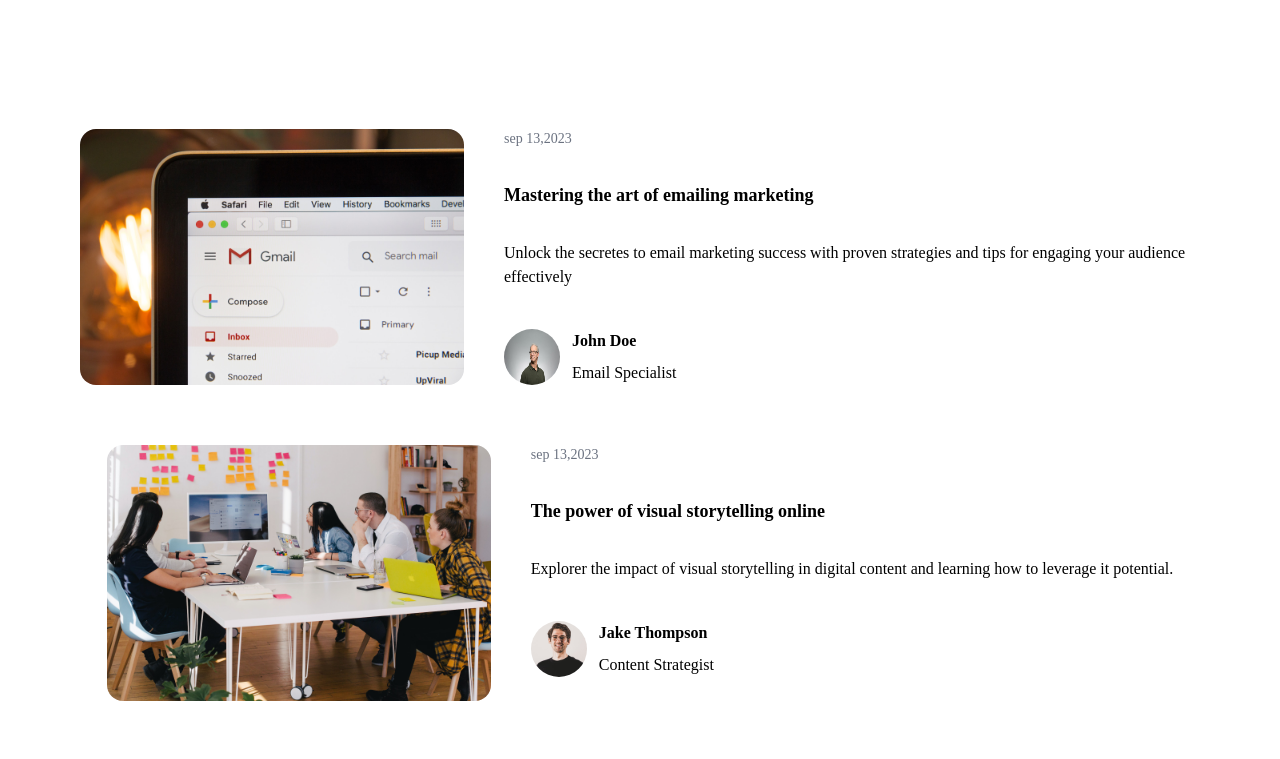
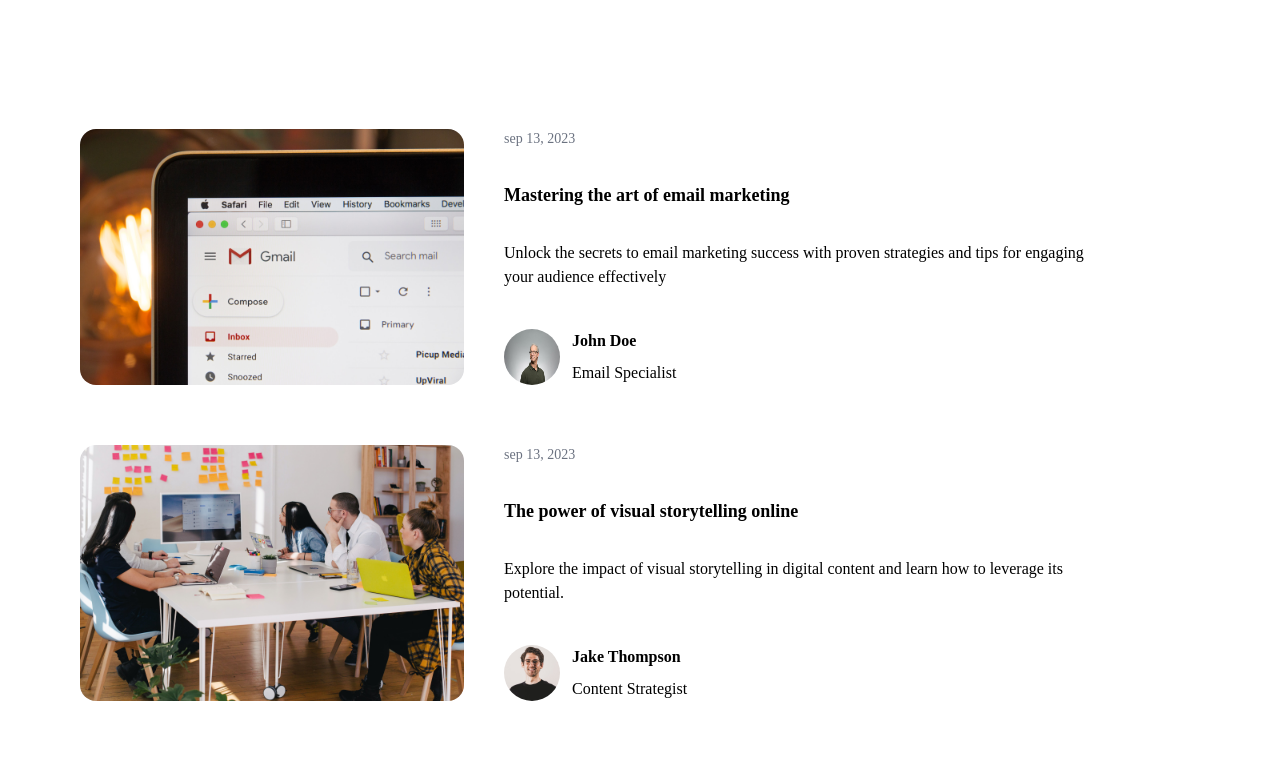
Before and after one commit to dm-mensavi/pixelpulse-zaptek, a React (Create React App) app: page /blog in a window 1280 px wide. Shown: the part 447-1206 px from the top of the page. Built offline with nearby package versions, Linux system fonts and the light colour scheme.

Commit message:
extract blog data from code

```diff
--- a/src/components/Article.js
+++ b/src/components/Article.js
@@ -5,7 +5,7 @@ import blogpic3 from "../assets/blog3pic.jpg";
 import { Link } from "react-router-dom";
 const Article = () => {
 	return (
-		<div className="bg-[#374151] text-white py-20 max-w-[1900] -mx-4 md:-mx-10 lg:-mx-20 px-20 items-center space-y-10">
+		<div className="bg-[#374151] text-white py-20 max-w-[1900] -mx-4 md:-mx-10 lg:-mx-20 px-5 sm:px-20 mb-20 items-center space-y-10">
 			<div>
 				<h1 className="text-5xl font-bold py-3">More articles</h1>
 				<p className="text-xl text-gray-400 pb-16">
--- a/src/components/DetailedBlog.js
+++ b/src/components/DetailedBlog.js
@@ -40,7 +40,7 @@ const DetailedBlog = ({ image, title, name }) => {
 										Before we delve into the strategies, let's understand why
 										email marketing matters:
 									</p>
-									<ul className="pl-10">
+									<ul className="pl-5">
 										<li className="list-disc">
 											<span className="font-bold">Direct Communication:</span>{" "}
 											Email allows you to communicate directly with your
@@ -72,7 +72,7 @@ const DetailedBlog = ({ image, title, name }) => {
 									<h1 className="text-3xl font-bold py-10">
 										Strategies for Email Marketing Success
 									</h1>
-									<ul className="px-10">
+									<ul className="px-5">
 										<li className="list-decimal font-bold text-xl pb-8">
 											{" "}
 											Build a Quality Email List
--- a/src/pages/Blog.jsx
+++ b/src/pages/Blog.jsx
@@ -11,69 +11,79 @@ import blog from '../assets/blog.jpg'
 import blogpic from '../assets/blogpic.jpg'
 
 
+// blogData.js
+
+const blogData = [
+    {
+      id: 1,
+      photo: blog1,
+      date: 'sep 13, 2023',
+      header: 'Mastering the art of email marketing',
+      desc: 'Unlock the secrets to email marketing success with proven strategies and tips for engaging your audience effectively',
+      pic: blog1pic,
+      name: 'John Doe',
+      position: 'Email Specialist',
+      link: '/blog1'
+    },
+    {
+      id: 2,
+      photo: blog2,
+      date: 'sep 13, 2023',
+      header: 'The power of visual storytelling online',
+      desc: 'Explore the impact of visual storytelling in digital content and learn how to leverage its potential.',
+      pic: blog2pic,
+      name: 'Jake Thompson',
+      position: 'Content Strategist',
+      link: '/blog2'
+    },
+    {
+      id: 3,
+      photo: blog,
+      date: 'sep 13, 2023',
+      header: 'The art of crafting compelling content',
+      desc: 'Unlock the secrets to crafting content that captivates your audience and drives meaningful engagement.',
+      pic: blogpic,
+      name: 'Olivia Martinez',
+      position: 'Content Specialist',
+      link: '/blog3'
+    },
+    {
+      id: 4,
+      photo: blog3,
+      date: 'sep 13, 2023',
+      header: 'Effective strategies for boosting online engagement',
+      desc: 'Enhance online engagement with these strategies: audience understanding, quality content, consistency, user-generated content, and more.',
+      pic: blog3pic,
+      name: 'John Smith',
+      position: 'Marketing Strategist',
+      link: '/blog4'
+    },
+  ];
+
+
 
   const Projects = () => {
     return (
       <div className="Page">
-
-            <div className="mt-20 md:mt-32 max-w-[70%] mb-32">
+        <div className="mt-20 md:mt-32 max-w-md sm:max-w-[70%] mb-32">
           <h1 className="text-blue-900 font-bold">Blog</h1>
-                <h1 className="lg:text-7xl md:text-6xl sm:text-6xl text-4xl font-extrabold py-5 max-w-2xl lg:w-[90%] md:w-full sm:w-full">Stay informed and  inspired</h1>
-
+          <h1 className="lg:text-7xl md:text-6xl sm:text-6xl text-4xl font-extrabold py-5 max-w-2xl lg:w-[90%] md:w-full sm:w-full">Stay informed and inspired</h1>
           <p>Explore our blog for the latest insights, trends, and strategies in the dynamic world of digital marketing and web development.</p>
         </div>
-            <div className="flex mt-5 flex-col text-center space-y-5">
-
-
-                <Link to="/blog1">
+        <div className="flex mt-5 max-w-5xl flex-col text-center space-y-5">
+          {blogData.map((post) => (
+            <Link to={post.link} key={post.id}>
               <Blogstemplate
-                photo={blog1}
-                date='sep 13,2023'
-                header='Mastering the art of emailing marketing'
-                desc='Unlock the secretes to email marketing success with proven strategies and tips for engaging your audience effectively'
-                pic={blog1pic}
-                name='John Doe'
-                position='Email Specialist'
+                photo={post.photo}
+                date={post.date}
+                header={post.header}
+                desc={post.desc}
+                pic={post.pic}
+                name={post.name}
+                position={post.position}
               />
             </Link>
-
-
-                <Link to="/blog2">
-                <Blogstemplate
-                photo={blog2}
-                date='sep 13,2023'
-                header='The power of visual storytelling online'
-                desc='Explorer the impact of visual storytelling in digital content and learning how to leverage it potential.'
-                pic={blog2pic}
-                name='Jake Thompson'
-                position='Content Strategist'
-                />
-                </Link>
-
-                <Link to="/blog3">
-                <Blogstemplate
-                photo={blog}
-                date='sep 13,2023'
-                header='The art of crafting compelling content'
-                desc='Unlock the secrets to crafting content that captivates your audience
-                and drives meaningful engagement.'
-                pic={blogpic}
-                name='Olivia Martinez'
-                position='Content Specialist'
-                />
-                </Link>
-
-                <Link to="/blog4">
-                <Blogstemplate
-                photo={blog3}
-                date='sep 13,2023'
-                header='Effective strategies for boosting online engagement'
-                desc='Enhance online engagement with these strategies: audience understanding, quality content, consistency, user-generated content, and more.'
-                pic={blog3pic}
-                name='John Smith'
-                position='Marketing Strategist'
-                />
-                </Link>
+          ))}
         </div>
       </div>
     );
```
Lines whose indentation alone changed are shown as unchanged.
